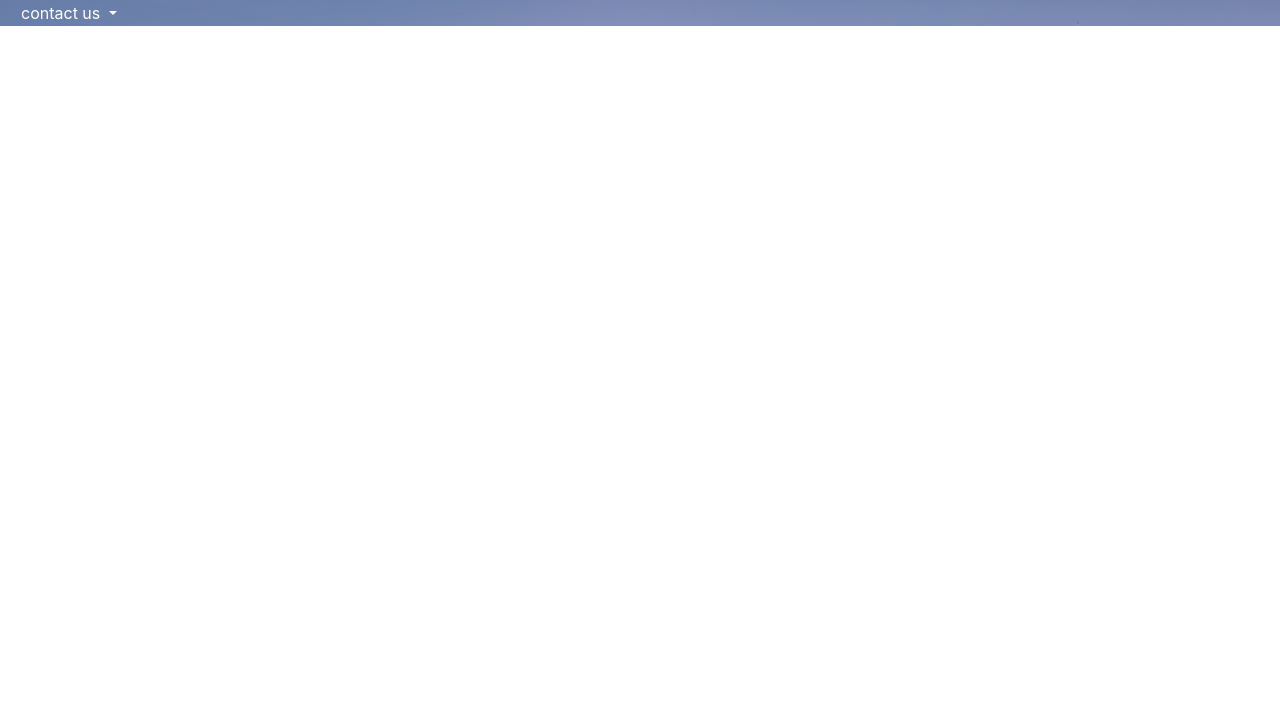
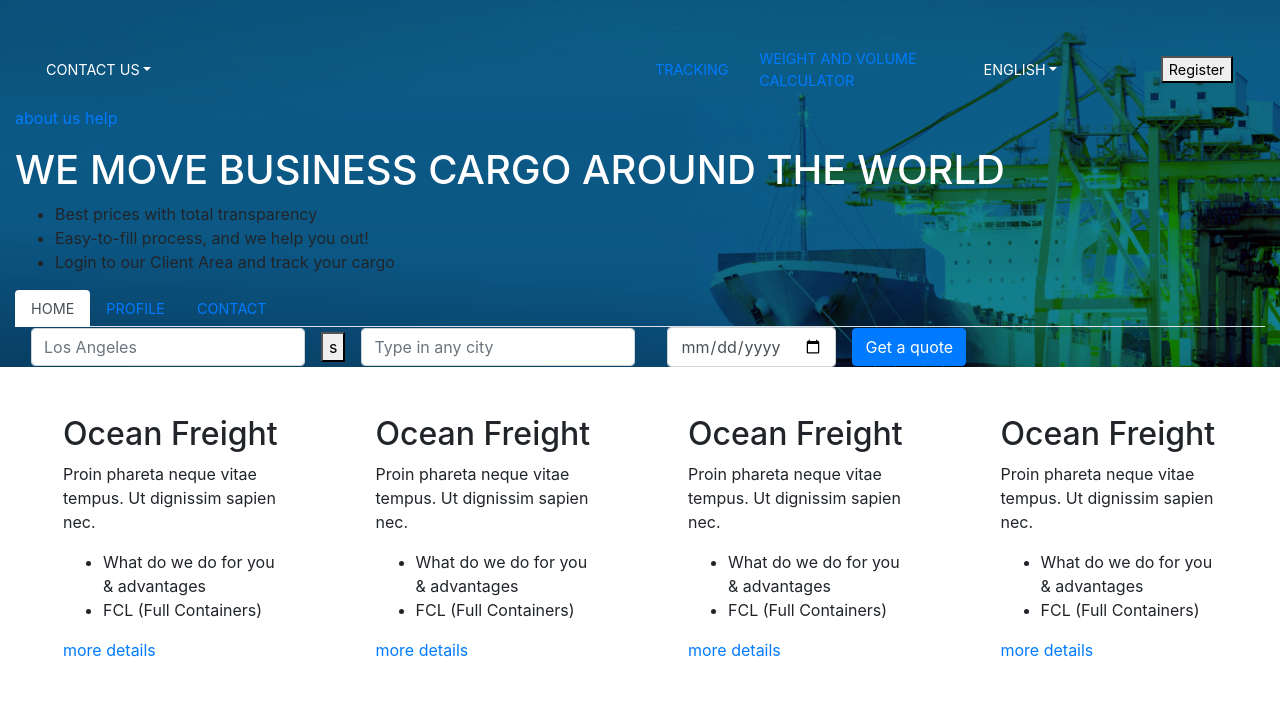
Before and after one commit to most78/The_Cocktail_Project, a website built with webpack: page src/index.html in a window 1280 px wide. Built offline with nearby package versions, Linux system fonts and the light colour scheme.

Commit message:
add content

```diff
--- a/package.json
+++ b/package.json
@@ -25,6 +25,7 @@
     "file-loader": "^1.1.5",
     "html-loader": "^0.5.1",
     "html-webpack-plugin": "^2.30.1",
+    "json-loader": "^0.5.7",
     "node-sass": "^4.5.3",
     "pug": "^2.0.0-rc.4",
     "pug-html-loader": "^1.1.5",
--- a/src/index.html
+++ b/src/index.html
@@ -5,20 +5,127 @@
 </head>
 
 <body>
-  <div class="container-fluid heroShot-background">
-    <div class="dropdown">
-      <button class="dropdown-toggle" type="button" id="dropdownMenu1" data-toggle="dropdown" aria-haspopup="true" aria-expanded="false">
-        contact us
-      </button>
-      <div class="dropdown-menu" aria-labelledby="dropdownMenu1">
-        <a class="dropdown-item" href="#!">Action</a>
-        <a class="dropdown-item" href="#!">Another action</a>
+  <div class="container-fluid heroShot-background pt-5">
+    <ul class="nav">
+      <li class="nav-item dropdown col-xl-6">
+        <a class="nav-link dropdown-toggle" data-toggle="dropdown" href="#!" role="button" aria-haspopup="true" aria-expanded="false">Contact Us</a>
+        <div class="dropdown-menu">
+          <a class="dropdown-item" href="#!">ocean freight</a>
+          <a class="dropdown-item" href="#!">Air freight</a>
+          <a class="dropdown-item" href="#!">moving shipping</a>
+          <a class="dropdown-item" href="#!">other services</a>
+        </div>
+      </li>
+      <li class="col-xl-1">
+        <a href="#">tracking</a>
+      </li>
+      <li class="col-xl-2">
+        <a href="#">Weight and volume calculator</a>
+      </li>
+      <li class="nav-item dropdown col-xl-2">
+        <a class="nav-link dropdown-toggle" data-toggle="dropdown" href="#!" role="button" aria-haspopup="true" aria-expanded="false">English</a>
+        <div class="dropdown-menu flex-column">
+          <a class="dropdown-item" href="#!">ocean freight</a>
+          <a class="dropdown-item" href="#!">Air freight</a>
+          <a class="dropdown-item" href="#!">moving shipping</a>
+          <a class="dropdown-item" href="#!">other services</a>
+        </div>
+      </li>
+      <button type="button" name="register">Register</button>
+    </ul>
+    <div class="help">
+      <div class="help-items">
+        <a href="#">about us</a>
+        <a href="#">help</a>
+      </div>
+      <h1 class="catchTitle">we move <span> business cargo </span> around the world</h1>
+      <ul>
+        <li>Best prices with total transparency</li>
+        <li>Easy-to-fill process, and we help you out!</li>
+        <li>Login to our Client Area and track your cargo</li>
+      </ul>
+      <ul class="nav nav-tabs" id="myTab" role="tablist">
+        <li class="nav-item">
+          <a class="nav-link active" id="home-tab" data-toggle="tab" href="#home" role="tab" aria-controls="home" aria-selected="true">Home</a>
+        </li>
+        <li class="nav-item">
+          <a class="nav-link" id="profile-tab" data-toggle="tab" href="#profile" role="tab" aria-controls="profile" aria-selected="false">Profile</a>
+        </li>
+        <li class="nav-item">
+          <a class="nav-link" id="contact-tab" data-toggle="tab" href="#contact" role="tab" aria-controls="contact" aria-selected="false">Contact</a>
+        </li>
+      </ul>
+      <div class="tab-content" id="myTabContent">
+        <div class="tab-pane fade show active" id="home" role="tabpanel" aria-labelledby="home-tab">
+          <form class="form-inline">
+            <div class="form-group mx-sm-3">
+              <label for="origin" class="sr-only">origin</label>
+              <input type="text" class="form-control" id="origin" placeholder="Los Angeles">
+            </div>
+            <button type="button" name="swap">s</button>
+            <div class="form-group mx-sm-3">
+              <label for="destination" class="sr-only">destination</label>
+              <input type="text" class="form-control" id="destination" placeholder="Type in any city">
+            </div>
+            <div class="form-group mx-sm-3">
+              <label for="date" class="sr-only">Aprox departure date:</label>
+              <input type="date" class="form-control" id="date" placeholder="Select date">
+            </div>
+            <button type="submit" class="btn btn-primary">Get a quote</button>
+          </form>
+        </div>
+        <div class="tab-pane fade" id="profile" role="tabpanel" aria-labelledby="profile-tab">...</div>
+        <div class="tab-pane fade" id="contact" role="tabpanel" aria-labelledby="contact-tab">...</div>
       </div>
     </div>
+  </div>
+  <article class="container-fluid d-flex">
+    <section class="p-5 col-xl-3">
+      <header>
+        <h2>Ocean Freight</h2>
+        <p>Proin phareta neque vitae tempus. Ut dignissim sapien nec.</p>
+      </header>
+      <ul>
+        <li>What do we do for you & advantages</li>
+        <li>FCL (Full Containers)</li>
+      </ul>
+      <a href=""> more details</a>
+    </section>
+    <section class="p-5 col-xl-3">
+      <header>
+        <h2>Ocean Freight</h2>
+        <p>Proin phareta neque vitae tempus. Ut dignissim sapien nec.</p>
+      </header>
+      <ul>
+        <li>What do we do for you & advantages</li>
+        <li>FCL (Full Containers)</li>
+      </ul>
+      <a href=""> more details</a>
+    </section>
+    <section class="p-5 col-xl-3">
+      <header>
+        <h2>Ocean Freight</h2>
+        <p>Proin phareta neque vitae tempus. Ut dignissim sapien nec.</p>
+      </header>
+      <ul>
+        <li>What do we do for you & advantages</li>
+        <li>FCL (Full Containers)</li>
+      </ul>
+      <a href=""> more details</a>
+    </section>
+    <section class="p-5 col-xl-3">
+      <header>
+        <h2>Ocean Freight</h2>
+        <p>Proin phareta neque vitae tempus. Ut dignissim sapien nec.</p>
+      </header>
+      <ul>
+        <li>What do we do for you & advantages</li>
+        <li>FCL (Full Containers)</li>
+      </ul>
+      <a href=""> more details</a>
+    </section>
+  </article>
 
-
-  </div>
-
+</section>
 </body>
-
 </html>
--- /dev/null
+++ b/src/model.json
@@ -0,0 +1,5 @@
+{
+    "productId": "ab-tendencia",
+    "firstScreenMainContent": "Gracias al análisis de los test A/B y los mapas de calor que hemos desarrollado sobre tu web evolutiva, hemos mejorado los resultados de tu página profesional. La comparación de distintas versiones nos ha permitido averiguar qué elementos favorecen la conversión de tu página web. Haz clic en los botones de la derecha para acceder a tus informes.",
+    "linkTo": "tendencia/2017/07/improve-mail-convertion"
+}
--- a/src/scss/commons/buttons.scss
+++ /dev/null
@@ -1,8 +0,0 @@
-button, html [type="button"]{
-  background: none;
-  border: none;
-  color: white;
-}
-.dropdown-menu.show {
-    display: block;
-}
--- /dev/null
+++ b/src/scss/commons/nav.scss
@@ -0,0 +1,30 @@
+[role="button"] {
+  border: none;
+  touch-action: manipulation;
+  color: white;
+}
+.dropdown-menu{
+  background-color: initial;
+  border: none;
+  &.show {
+    display: flex;
+    width: 100%;
+  }
+}
+.nav{
+  text-transform: uppercase;
+  font-size: 0.9em;
+  align-items: center;
+  .nav-item{
+    .nav-link {
+      border: none;
+    }
+    &.show{
+      .nav-link{
+        color: white;
+        background-color: initial;
+        border: none;
+      }
+    }
+  }
+}
--- a/src/scss/main.scss
+++ b/src/scss/main.scss
@@ -1,3 +1,3 @@
 @import '~bootstrap/scss/bootstrap';
-@import 'commons/buttons';
+@import 'commons/nav';
 @import 'partials/heroshot';
--- a/src/scss/partials/heroshot.scss
+++ b/src/scss/partials/heroshot.scss
@@ -1,3 +1,15 @@
 .heroShot-background{
+  background-blend-mode: multiply;
+  background-color: #17a2b8;
   background-image: url('./../background.png');
+  background-repeat: no-repeat;
+  background-size: cover;
+  .help-items{
+    flex-basis: 13%;
+    padding: .95rem 0;
+  }
+  .catchTitle{
+    color: white;
+    text-transform: uppercase;
+  }
 }
--- a/webpack.config.js
+++ b/webpack.config.js
@@ -4,6 +4,7 @@ const HtmlWebpackPlugin = require('html-webpack-plugin');
 const ExtractTextPlugin = require("extract-text-webpack-plugin");
 const PurifyCSSPlugin = require('purifycss-webpack');
 const CleanWebpackPlugin = require("clean-webpack-plugin");
+const json = require('./src/model.json');
 const webpack = require('webpack');
 const extractSass = new ExtractTextPlugin({
   filename: "[name].[contenthash].css",
@@ -22,6 +23,10 @@ module.exports = {
   module: {
 
     rules: [
+      {
+        test: /\.json$/,
+        use: 'json-loader'
+      },
       {
         test: /\.(png|svg|jpg|gif)$/,
         use: [
```
Also changed, not shown: src/index.js (line endings or trailing spaces).
